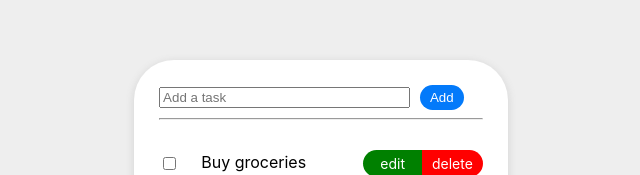
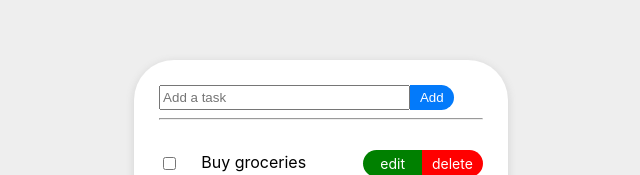
Before and after one commit to JesserHamdaoui/todo-list-2, a React (Create React App) app: page / in a window 1280 px wide. Shown: the part 144-319 px from the top of the page, without its empty margins (319-959 px from the left). Built offline with nearby package versions, Linux system fonts and the light colour scheme.

Commit message:
EDIT AND ADD SOME OTHER STYLES

```diff
--- a/src/components/TaskList.jsx
+++ b/src/components/TaskList.jsx
@@ -45,8 +45,8 @@ const TaskList = ({tasks, setTasks}) => {
                     if(task.isEditing) {
                         return(
                             <li key={task.key}>
-                                <input value={input} onChange={(e) => handleChange(e)} type="text" />
-                                <button onClick={() => handleUpdate(task.key)}>OK</button>
+                                <input className='edit-input' value={input} onChange={(e) => handleChange(e)} type="text" />
+                                <button className='ok-btn' onClick={() => handleUpdate(task.key)}>OK</button>
                             </li>
                         )
                     }
--- a/src/components/task-list.css
+++ b/src/components/task-list.css
@@ -49,9 +49,8 @@ button {
     background-color: #037afa;
     color: #fff;
     border: none;
-    border-radius: 1.5em;
+    border-radius: 0 1.5em 1.5em 0;
     padding: 5px 10px;
-    margin-left: 10px;
 }
 
 button:hover{
@@ -61,4 +60,17 @@ button:hover{
 
 input[type='text'] {
     width: 75%;
+    height: 19px;
 }
+
+.ok-btn{
+    background-color: rgb(184, 184, 184);
+    border-radius: 1.5rem;
+}
+.ok-btn:hover{
+    background-color: rgb(124, 124, 124);
+}
+
+.edit-input {
+    border: none;
+}
```
